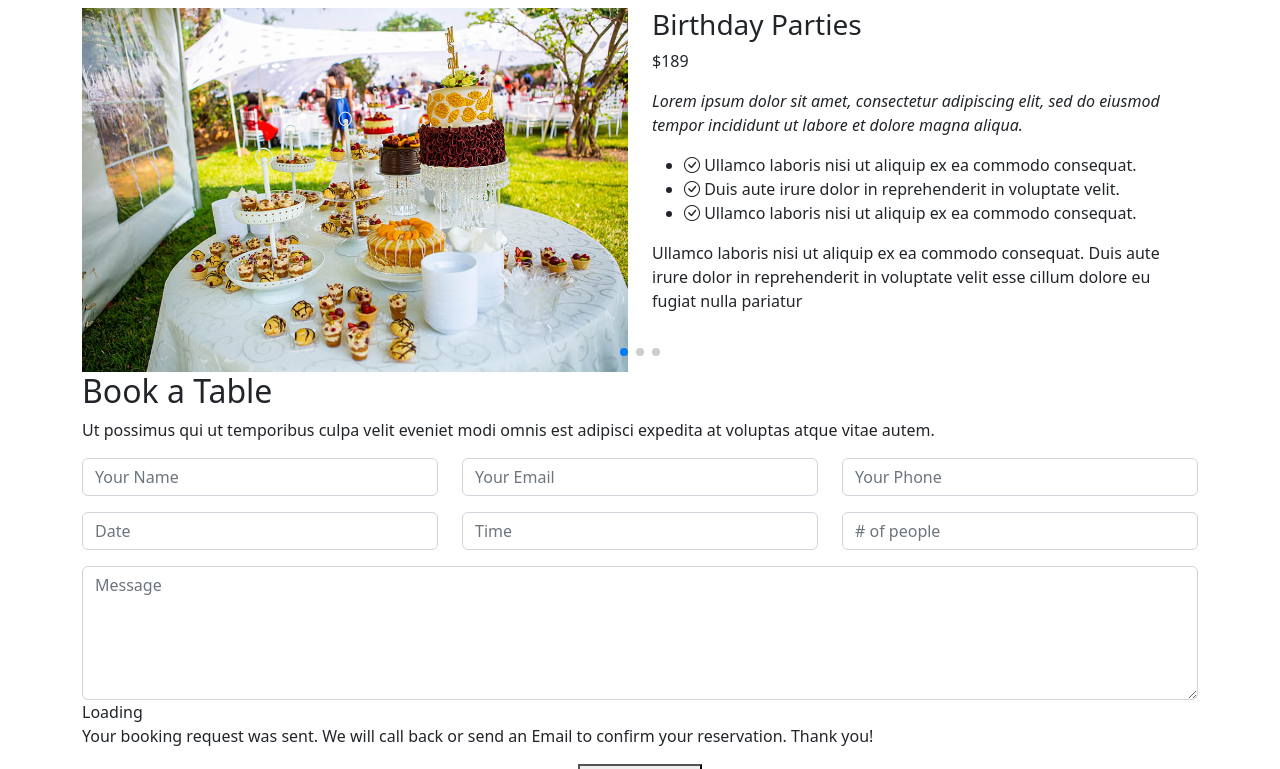
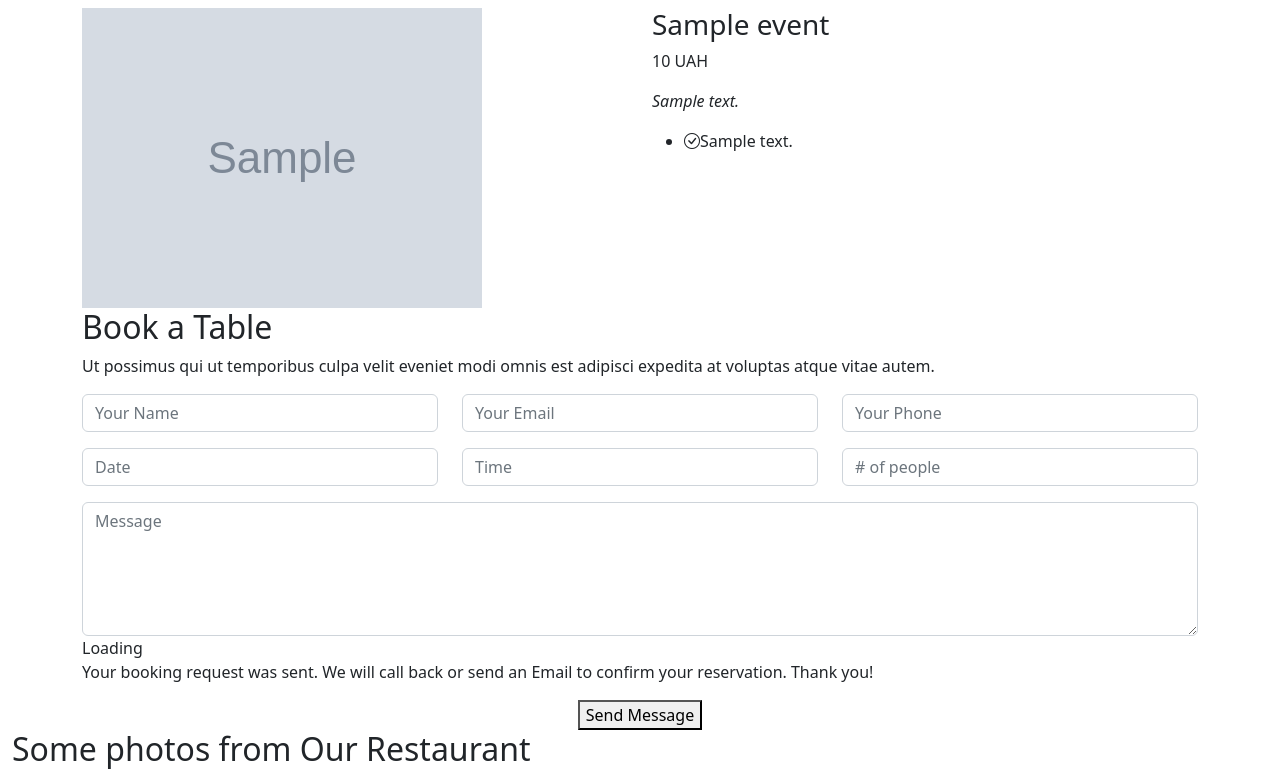
Before and after one commit to Restovuds/DeliciousDjango, a Django app: page / in a window 1280 px wide. Shown: the part 1324-2093 px from the top of the page. Run offline with Django 5.2, Linux system fonts and the light colour scheme; data comes from the database, SQL or seed files in the repository; both versions use the stored data as it was before the commit; tables that the repository leaves empty hold one stand-in row (values such as "Sample post"); grey boxes marked "Sample" are stand-in pictures; some libraries are stand-ins or nearby versions.

Commit message:
Added events

```diff
--- a/main_page/admin.py
+++ b/main_page/admin.py
@@ -1,5 +1,5 @@
 from django.contrib import admin
-from .models import Dish, DishCategory, WhyUsBlock, AboutUsText, Gallery, HeroSlider
+from .models import Dish, DishCategory, WhyUsBlock, AboutUsText, Gallery, HeroSlider, Event, EventText
 
 admin.site.register(Dish)
 admin.site.register(DishCategory)
@@ -7,3 +7,5 @@ admin.site.register(WhyUsBlock)
 admin.site.register(AboutUsText)
 admin.site.register(Gallery)
 admin.site.register(HeroSlider)
+admin.site.register(Event)
+admin.site.register(EventText)
--- a/main_page/models.py
+++ b/main_page/models.py
@@ -124,7 +124,7 @@ class HeroSlider(models.Model):
 
 
 # Events
-class Event:
+class Event(models.Model):
     def get_file_name(self, filename: str):
         ext = filename.strip().split('.')[-1]
         filename = f'{uuid.uuid4()}.{ext}'
@@ -150,17 +150,18 @@ class Event:
 class EventText(models.Model):
     text = models.TextField(max_length=500)
     is_visible = models.BooleanField(default=True)
-    position = models.SmallIntegerField(unique=True)
+    position = models.SmallIntegerField()
     is_paragraph = models.BooleanField(default=True)
     is_unordered_list = models.BooleanField(default=False)
+    event = models.ForeignKey(Event, on_delete=models.CASCADE)
 
     def __str__(self):
         if len(self.text) > 30:
-            return f'{self.text[0:30]}... [{self.position}]'
+            return f'[{self.event.name}] {self.text[0:30]}... [{self.position}]'
         else:
             return f'{self.text} [{self.position}]'
 
     class Meta:
-        ordering = ('is_visible', 'position',)
+        ordering = ('event' ,'is_visible', 'position',)
         verbose_name = 'Event Text'
         verbose_name_plural = 'Event Texts'
--- /dev/null
+++ b/main_page/templates/events.html
@@ -0,0 +1,48 @@
+<section id="events" class="events">
+    <div class="container">
+
+        <div class="section-title">
+            <h2>Organize Your <span>Events</span> in our Restaurant</h2>
+        </div>
+
+        <div class="events-slider swiper">
+            <div class="swiper-wrapper">
+
+                {% for event in events %}
+                    <div class="swiper-slide">
+                        <div class="row event-item">
+                            <div class="col-lg-6">
+                                <img src="{{ event.image.url }}" class="img-fluid" alt="">
+                            </div>
+                            <div class="col-lg-6 pt-4 pt-lg-0 content">
+                                <h3>{{ event.name }}</h3>
+                                <div class="price">
+                                    <p><span>{{ event.price }} UAH</span></p>
+                                </div>
+
+                                {% for text in event_texts %}
+                                    {% if event.pk == text.event.pk %}
+                                        {% if text.is_paragraph %}
+                                            <p class="fst-italic">
+                                                {{ text.text }}
+                                            </p>
+                                        {% endif %}
+                                        {% if text.is_unordered_list %}
+                                            <ul>
+                                                <li><i class="bi bi-check-circle"></i>{{ text.text }}</li>
+                                            </ul>
+                                        {% endif %}
+                                    {% endif %}
+                                {% endfor %}
+
+                            </div>
+                        </div>
+                    </div>
+                {% endfor %}
+
+            </div>
+            <div class="swiper-pagination"></div>
+        </div>
+
+    </div>
+</section>
--- a/main_page/templates/main_page.html
+++ b/main_page/templates/main_page.html
@@ -32,103 +32,8 @@
     <!-- End Specials Section -->
 
     <!-- ======= Events Section ======= -->
-    <section id="events" class="events">
-      <div class="container">
-
-        <div class="section-title">
-          <h2>Organize Your <span>Events</span> in our Restaurant</h2>
-        </div>
-
-        <div class="events-slider swiper">
-          <div class="swiper-wrapper">
-
-            <div class="swiper-slide">
-              <div class="row event-item">
-                <div class="col-lg-6">
-                  <img src="assets/img/event-birthday.jpg" class="img-fluid" alt="">
-                </div>
-                <div class="col-lg-6 pt-4 pt-lg-0 content">
-                  <h3>Birthday Parties</h3>
-                  <div class="price">
-                    <p><span>$189</span></p>
-                  </div>
-                  <p class="fst-italic">
-                    Lorem ipsum dolor sit amet, consectetur adipiscing elit, sed do eiusmod tempor incididunt ut labore et dolore
-                    magna aliqua.
-                  </p>
-                  <ul>
-                    <li><i class="bi bi-check-circle"></i> Ullamco laboris nisi ut aliquip ex ea commodo consequat.</li>
-                    <li><i class="bi bi-check-circle"></i> Duis aute irure dolor in reprehenderit in voluptate velit.</li>
-                    <li><i class="bi bi-check-circle"></i> Ullamco laboris nisi ut aliquip ex ea commodo consequat.</li>
-                  </ul>
-                  <p>
-                    Ullamco laboris nisi ut aliquip ex ea commodo consequat. Duis aute irure dolor in reprehenderit in voluptate
-                    velit esse cillum dolore eu fugiat nulla pariatur
-                  </p>
-                </div>
-              </div>
-            </div><!-- End testimonial item -->
-
-            <div class="swiper-slide">
-              <div class="row event-item">
-                <div class="col-lg-6">
-                  <img src="assets/img/event-private.jpg" class="img-fluid" alt="">
-                </div>
-                <div class="col-lg-6 pt-4 pt-lg-0 content">
-                  <h3>Private Parties</h3>
-                  <div class="price">
-                    <p><span>$290</span></p>
-                  </div>
-                  <p class="fst-italic">
-                    Lorem ipsum dolor sit amet, consectetur adipiscing elit, sed do eiusmod tempor incididunt ut labore et dolore
-                    magna aliqua.
-                  </p>
-                  <ul>
-                    <li><i class="bi bi-check-circle"></i> Ullamco laboris nisi ut aliquip ex ea commodo consequat.</li>
-                    <li><i class="bi bi-check-circle"></i> Duis aute irure dolor in reprehenderit in voluptate velit.</li>
-                    <li><i class="bi bi-check-circle"></i> Ullamco laboris nisi ut aliquip ex ea commodo consequat.</li>
-                  </ul>
-                  <p>
-                    Ullamco laboris nisi ut aliquip ex ea commodo consequat. Duis aute irure dolor in reprehenderit in voluptate
-                    velit esse cillum dolore eu fugiat nulla pariatur
-                  </p>
-                </div>
-              </div>
-            </div><!-- End testimonial item -->
-
-            <div class="swiper-slide">
-              <div class="row event-item">
-                <div class="col-lg-6">
-                  <img src="assets/img/event-custom.jpg" class="img-fluid" alt="">
-                </div>
-                <div class="col-lg-6 pt-4 pt-lg-0 content">
-                  <h3>Custom Parties</h3>
-                  <div class="price">
-                    <p><span>$99</span></p>
-                  </div>
-                  <p class="fst-italic">
-                    Lorem ipsum dolor sit amet, consectetur adipiscing elit, sed do eiusmod tempor incididunt ut labore et dolore
-                    magna aliqua.
-                  </p>
-                  <ul>
-                    <li><i class="bi bi-check-circle"></i> Ullamco laboris nisi ut aliquip ex ea commodo consequat.</li>
-                    <li><i class="bi bi-check-circle"></i> Duis aute irure dolor in reprehenderit in voluptate velit.</li>
-                    <li><i class="bi bi-check-circle"></i> Ullamco laboris nisi ut aliquip ex ea commodo consequat.</li>
-                  </ul>
-                  <p>
-                    Ullamco laboris nisi ut aliquip ex ea commodo consequat. Duis aute irure dolor in reprehenderit in voluptate
-                    velit esse cillum dolore eu fugiat nulla pariatur
-                  </p>
-                </div>
-              </div>
-            </div><!-- End testimonial item -->
-
-          </div>
-          <div class="swiper-pagination"></div>
-        </div>
-
-      </div>
-    </section><!-- End Events Section -->
+    {% include 'events.html' %}
+    <!-- End Events Section -->
 
     <!-- ======= Book A Table Section ======= -->
     {% include 'book_table.html' %}
--- a/main_page/templates/specials.html
+++ b/main_page/templates/specials.html
@@ -30,7 +30,11 @@
                                     <p>{{ dish.description }}</p>
                                 </div>
                                 <div class="col-lg-4 text-center order-1 order-lg-2">
-                                    <img src="{{ dish.photo.url }}" alt="" class="img-fluid">
+                                    {% if dish.photo %}
+                                        <img src="{{ dish.photo.url }}" alt="" class="img-fluid">
+                                    {% else %}
+                                        <img src="" alt="Please load the dish photo" class="img-fluid">
+                                    {% endif %}
                                 </div>
                             </div>
                         </div>
--- a/main_page/views.py
+++ b/main_page/views.py
@@ -1,7 +1,7 @@
 from itertools import repeat
 
 from django.shortcuts import render
-from .models import Dish, DishCategory, WhyUsBlock, AboutUsText, Gallery, HeroSlider
+from .models import Dish, DishCategory, WhyUsBlock, AboutUsText, Gallery, HeroSlider, Event, EventText
 from .forms import UserReservationForm
 
 def main_page_view(request):
@@ -13,6 +13,8 @@ def main_page_view(request):
     about_us_video = AboutUsText.objects.filter(is_visible=True, is_video_link=True).first()
     gallery = Gallery.objects.filter(is_visible=True)
     hero_sliders = HeroSlider.objects.filter(is_visible=True)
+    events = Event.objects.filter(is_visible=True)
+    event_texts = EventText.objects.filter(is_visible=True)
 
     user_reservation = UserReservationForm()
 
@@ -25,6 +27,8 @@ def main_page_view(request):
         'about_us_video': about_us_video,
         'gallery': gallery,
         'hero_sliders': hero_sliders,
+        'events': events,
+        'event_texts': event_texts,
 
         'user_reservation': user_reservation,
     })
```
Also changed, not shown: db.sqlite3 (deleted), main_page/migrations/0001_initial.py (deleted), main_page/migrations/0002_whyusblock_alter_dish_options_and_more.py (deleted), main_page/migrations/0003_aboutustext_alter_whyusblock_options_and_more.py (deleted), main_page/migrations/0004_gallery.py (deleted), main_page/migrations/0005_alter_gallery_options.py (deleted), main_page/migrations/0006_heroslider.py (deleted), main_page/migrations/0007_eventtext_alter_heroslider_options.py (deleted).
